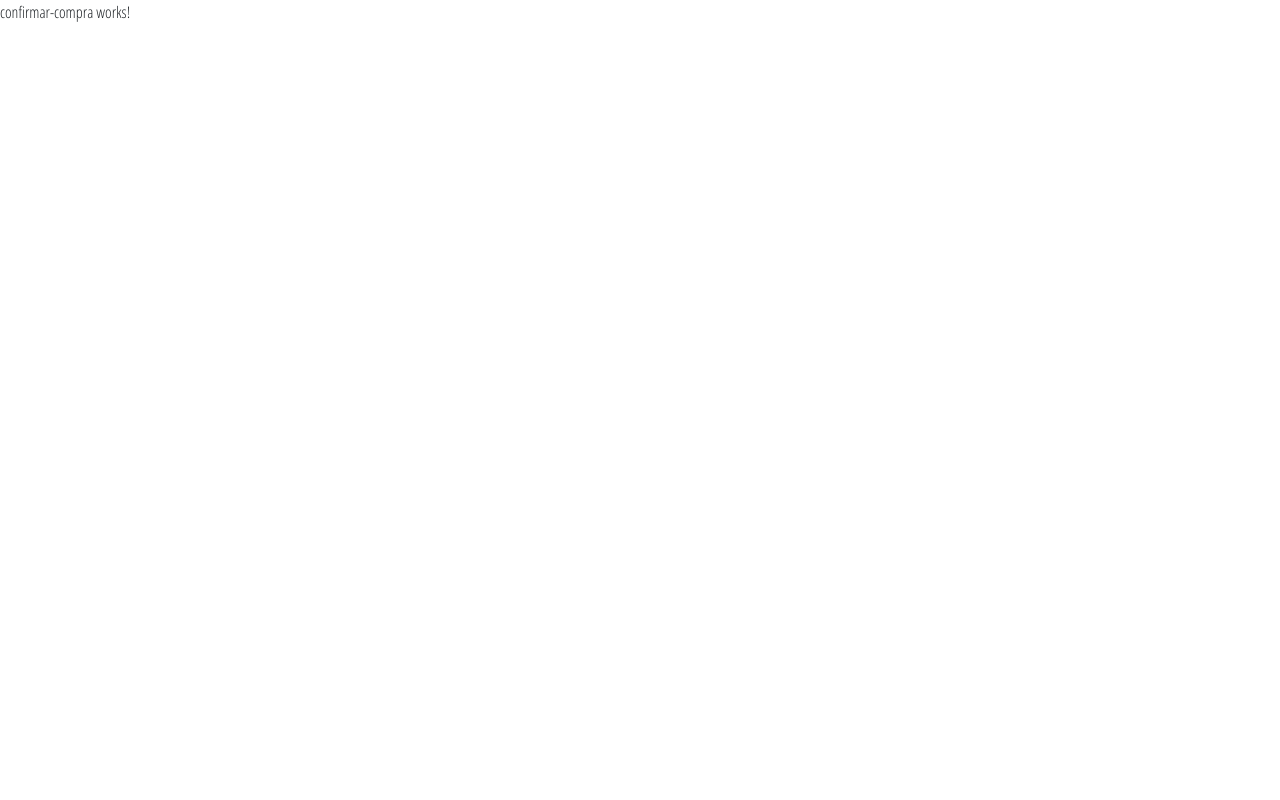
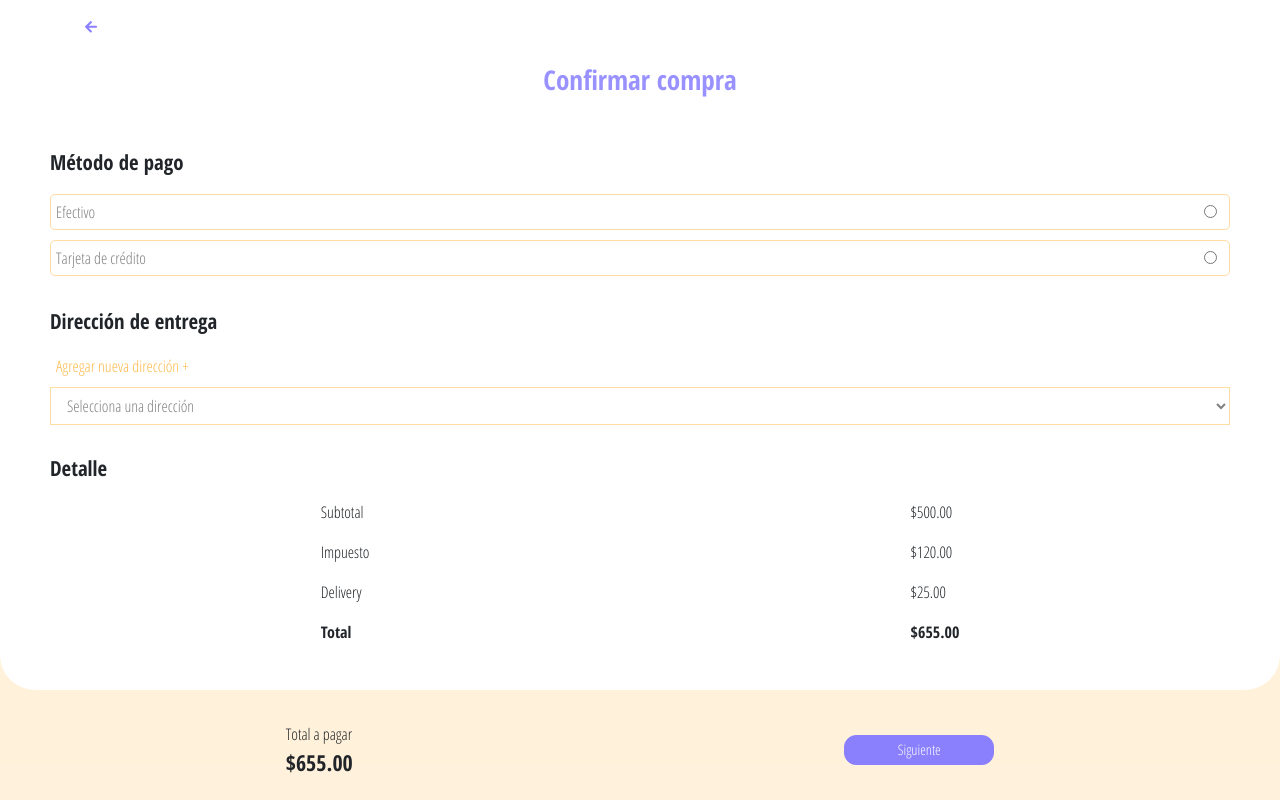
Before and after one commit to Rous23/FirstOne-Cliente, an Angular app: page /confirmar-compra in a window 1280 px wide. Built offline with nearby package versions, Linux system fonts and the light colour scheme.

Commit message:
confirmar compra (formulario compra) . compra exitosa, css

```diff
--- a/src/app/app-routing.module.ts
+++ b/src/app/app-routing.module.ts
@@ -23,7 +23,7 @@ const routes: Routes = [
   {path: 'registro-exitoso', component: RegistroExitosoComponent},
   {path: 'recuperar-contrasenia', component: RecuperarContraseniaComponent},
   {path: 'ordenes-pendientes', component: OrdenesPendientesComponent},
-  {path: '', component: CarritoComponent},
+  {path: 'carrito', component: CarritoComponent},
   {path: 'confirmar-compra', component: ConfirmarCompraComponent},
   {path: 'compra-exitosa', component: CompraExitosaComponent},
 ];
--- a/src/app/app.module.ts
+++ b/src/app/app.module.ts
@@ -26,6 +26,7 @@ import { CarritoComponent } from './carrito/carrito.component';
 import { CompraExitosaComponent } from './compra-exitosa/compra-exitosa.component';
 import { ConfirmarCompraComponent } from './confirmar-compra/confirmar-compra.component';
 import { ItemCarritoComponent } from './item-carrito/item-carrito.component';
+import { FormularioCompraComponent } from './formulario-compra/formulario-compra.component';
 
 @NgModule({
   declarations: [
@@ -49,7 +50,8 @@ import { ItemCarritoComponent } from './item-carrito/item-carrito.component';
     CarritoComponent,
     CompraExitosaComponent,
     ConfirmarCompraComponent,
-    ItemCarritoComponent
+    ItemCarritoComponent,
+    FormularioCompraComponent
   ],
   imports: [
     BrowserModule,
--- a/src/app/compra-exitosa/compra-exitosa.component.html
+++ b/src/app/compra-exitosa/compra-exitosa.component.html
@@ -1 +1,15 @@
-<p>compra-exitosa works!</p>
+<app-barra-retroceso></app-barra-retroceso>
+<main id="main-registro-exitoso-cliente" class="container">
+    <div id="logo">
+        <img src="../../assets/img/Logotipo.svg" alt="Logo">
+    </div>
+    <div class="container">
+        <div class="my-5" id="texto-registro-exitoso">¡Compra realizada éxitosamente!</div>
+        <div class="my-5">
+            <img src="../../assets/img/compra-exitosa.svg" alt="registro exitoso cliente" id="imagen-registro-exitoso-cliente">
+        </div>
+        <div class="my-5">
+            <a type="button" class="btn btn-primary" id="btn-continuar-registro-exitoso" href="#">Regresar a inicio</a>
+        </div>
+    </div>
+</main>
--- a/src/app/confirmar-compra/confirmar-compra.component.html
+++ b/src/app/confirmar-compra/confirmar-compra.component.html
@@ -1 +1,37 @@
-<p>confirmar-compra works!</p>
+<main id="main-confirmar">
+    <app-barra-retroceso></app-barra-retroceso>
+    <div id="titulo-pago">
+        <p id="titulo-confirmar">Confirmar compra</p>
+        <div id="informacion-pago">
+            <div id="formulario-confirmacion">
+                <app-formulario-compra></app-formulario-compra>
+            </div>
+            <div id="detalle">
+                <p id="texto-detalle">Detalle</p>
+                <div id="cantidades-detalle">
+                    <div>
+                        <p>Subtotal</p>
+                        <p>Impuesto</p>
+                        <p>Delivery</p>
+                        <b><p>Total</p></b>
+                    </div>
+                    <div>
+                        <p>$500.00</p>
+                        <p>$120.00</p>
+                        <p>$25.00</p>
+                        <b><p>$655.00</p></b>
+                    </div>
+                </div>
+            </div>
+        </div>
+    </div>
+    <div class="fixed-bottom" id="total-pago">
+        <div id="total">
+            <p id="pagar">Total a pagar</p>
+            <p id="pagar-cantidad">$655.00</p>
+        </div>
+        <div id="siguiente">
+            <button class="btn btn-primary" id="btn-siguiente">Siguiente</button>
+        </div>
+    </div>
+</main>
--- /dev/null
+++ b/src/app/formulario-compra/formulario-compra.component.html
@@ -0,0 +1,29 @@
+<form>
+    <div id="metodo-pago">
+        <p id="texto-metodo">Método de pago</p>
+        <div class="item-metodo">
+            <div>
+                <label class="form-check-label" for="efectivo" id="texto-efectivo">Efectivo</label>
+            </div>
+            <div>
+                <input class="form-check-input" type="radio" name="metodo" id="efectivo">
+            </div>
+        </div>
+        <div class="item-metodo">
+            <div>
+                <label class="form-check-label" for="tarjetaCredito" id="texto-tarjeta">Tarjeta de crédito</label>
+            </div>
+            <div>
+                <input class="form-check-input" type="radio" name="metodo" id="tarjetaCredito">
+            </div>
+        </div>
+    </div>
+    <div id="direccion-entrega">
+        <p id="texto-direccion">Dirección de entrega</p>
+        <button type="button" id="btn-agregar-direccion">Agregar nueva dirección + </button>
+        <select class="form-select my-2" id="select-direcciones">
+            <option selected disabled>Selecciona una dirección</option>
+            <option value="direccion-1">Dirección 1</option>
+        </select>
+    </div>
+</form>
--- /dev/null
+++ b/src/app/formulario-compra/formulario-compra.component.ts
@@ -0,0 +1,15 @@
+import { Component, OnInit } from '@angular/core';
+
+@Component({
+  selector: 'app-formulario-compra',
+  templateUrl: './formulario-compra.component.html',
+  styleUrls: ['./formulario-compra.component.css']
+})
+export class FormularioCompraComponent implements OnInit {
+
+  constructor() { }
+
+  ngOnInit(): void {
+  }
+
+}
--- a/src/app/item-carrito/item-carrito.component.html
+++ b/src/app/item-carrito/item-carrito.component.html
@@ -15,12 +15,12 @@
     </div>
     <div id="item-botones">
         <div id="borrar">
-            <div id="item-borrar"><i class="fas fa-times"></i></div>
+            <div id="item-borrar"><fa-icon [icon]='faTimes'></fa-icon></div>
         </div>
         <div id="item-cantidad">
-            <button class="cambiar-cantidad"><i class="fas fa-minus icono"></i></button>
+            <button class="cambiar-cantidad"><fa-icon [icon]='faMinus'></fa-icon></button>
             <input id="cant" type="number" min="1" max="999">
-            <button class="cambiar-cantidad"><i class="fas fa-plus icono"></i></button>
+            <button class="cambiar-cantidad"><fa-icon [icon]='faPlus'></fa-icon></button>
         </div>
     </div>
 </div>
--- a/src/app/item-carrito/item-carrito.component.ts
+++ b/src/app/item-carrito/item-carrito.component.ts
@@ -1,4 +1,5 @@
 import { Component, OnInit } from '@angular/core';
+import { faMinus, faPlus, faTimes } from '@fortawesome/free-solid-svg-icons';
 
 @Component({
   selector: 'app-item-carrito',
@@ -9,6 +10,10 @@ export class ItemCarritoComponent implements OnInit {
 
   constructor() { }
 
+  faTimes = faTimes
+  faMinus = faMinus
+  faPlus = faPlus
+
   ngOnInit(): void {
   }
 
--- a/src/styles.css
+++ b/src/styles.css
@@ -617,10 +617,10 @@ body{
 }
 
 .item-metodo{
-    border: 1px solid rgba(254, 185, 73, 0.5);
     display: flex;
     flex-direction: row;
     justify-content: space-between;
+    border: 1px solid rgba(254, 185, 73, 0.5);
     margin: 10px 0px;
     border-radius: 5px;
     padding: 5px;
@@ -647,7 +647,10 @@ body{
 .form-select{
     color: gray;
     border: 1px solid rgba(254, 185, 73, 0.5);
-    background-image: url(/assets/img/arrow-down.svg);
+    width: 100%;
+    padding: 0.375rem 2.25rem 0.375rem 0.75rem;
+    background-color: #fff;
+    /*background: transparent url(assets/img/arrow-down.svg) no-repeat right 0.5rem center;*/
 }
 
 #cantidades-detalle{
@@ -669,7 +672,7 @@ body{
 
 #header-perfil-empresa{
     background-color: rgba(202, 201, 242, 0.4);
-    background-image: url(/assets/img/Logotipo.svg);
+    background-image: url(assets/img/arrow-down.svg);
     background-repeat: no-repeat;
     background-position: center;
     border-bottom-left-radius: 35px;
```
Also changed, not shown: src/app/formulario-compra/formulario-compra.component.css (added), 1 other file (tests, documents, lock files or other folders).
